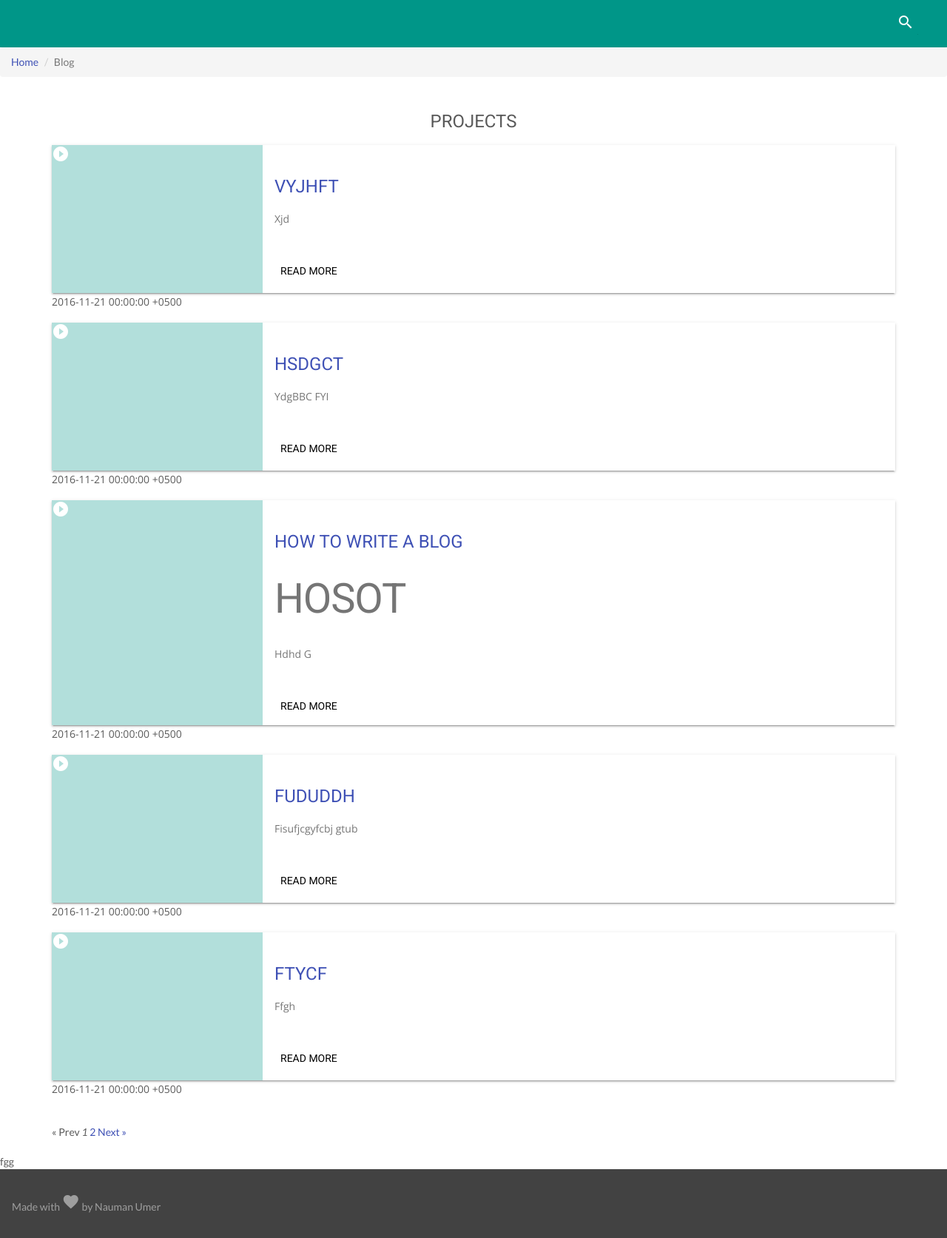
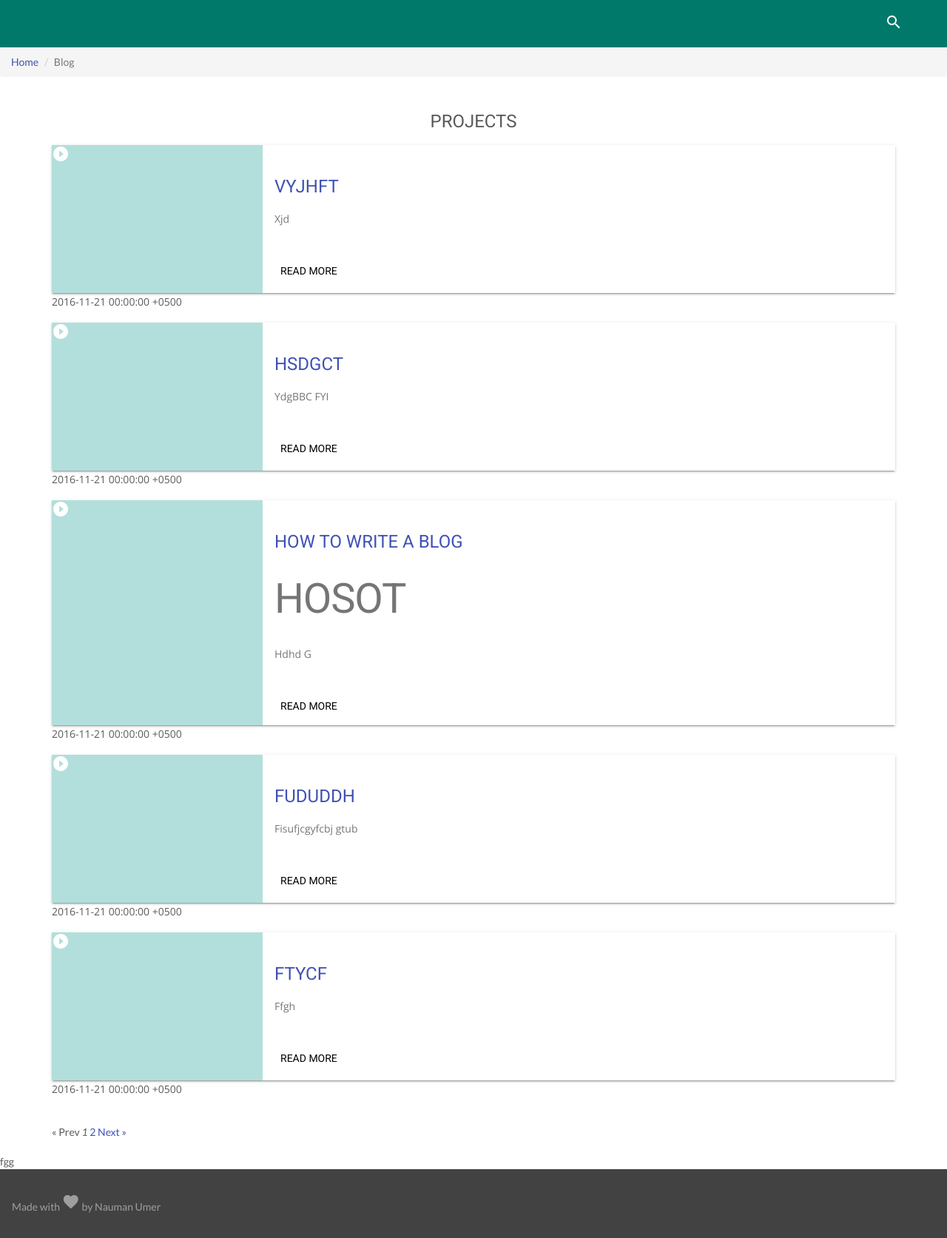
Before and after one commit to nmanumr/nmanumr.com, a Jekyll site: the page built from blog/index.html, in a window 1280 px wide. Shown: the whole page at 74% size. Built offline with Jekyll 4.4.1, drawn with Linux system fonts in a browser that asks for light colours; nearby versions of some CDN libraries; library files that are not in the unit come from our copies; the list of posts is cut into pages by our own code; comment, search, counter and statistics services are not loaded.

Commit message:
Update default.html

```diff
--- a/_layouts/default.html
+++ b/_layouts/default.html
@@ -29,7 +29,7 @@
     <link rel="stylesheet" href="https://fonts.googleapis.com/icon?family=Material+Icons">
     <link rel="stylesheet" href="https://code.getmdl.io/1.2.1/material.teal-cyan.min.css">
     <script defer src="https://code.getmdl.io/1.2.1/material.min.js"></script>
-    <link rel="stylesheet" href="style.css">
+    <link rel="stylesheet" href="http://naumanumer.github.io/style.css">
 
     <!-- Slider
     ================================================== -->
```
